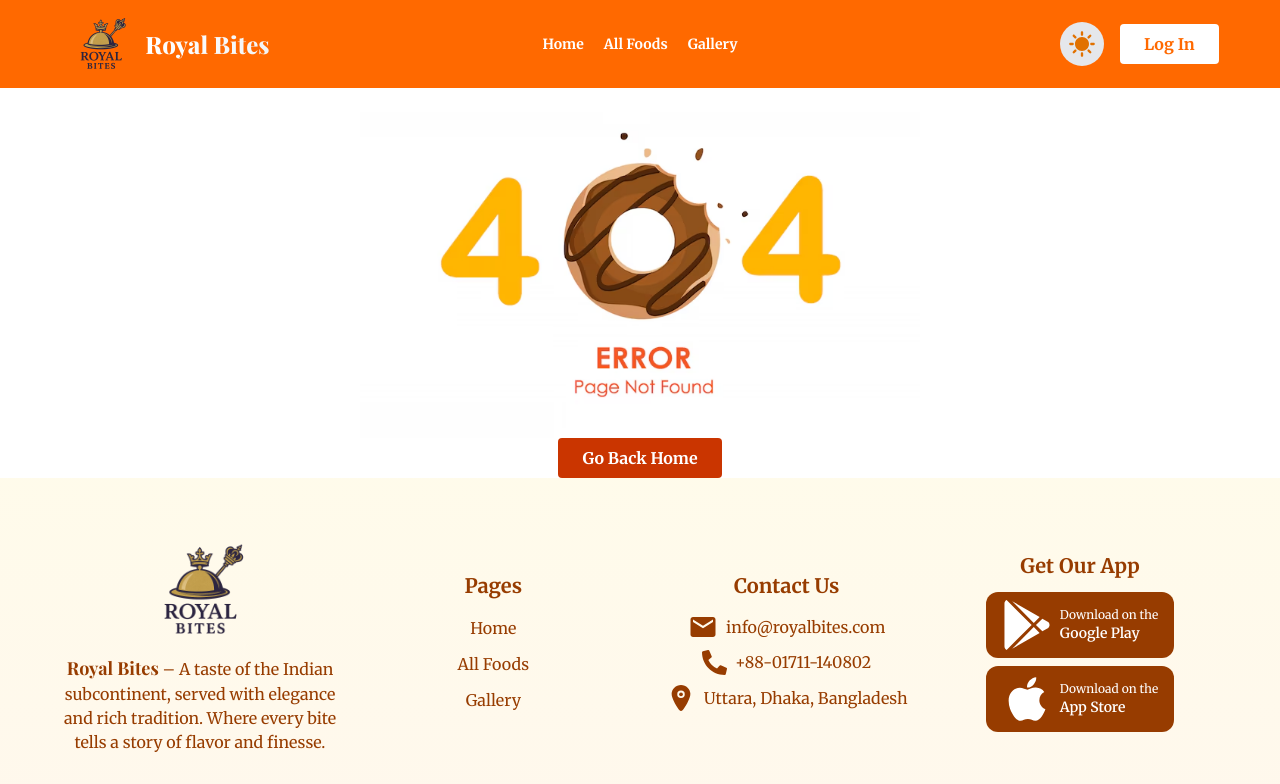
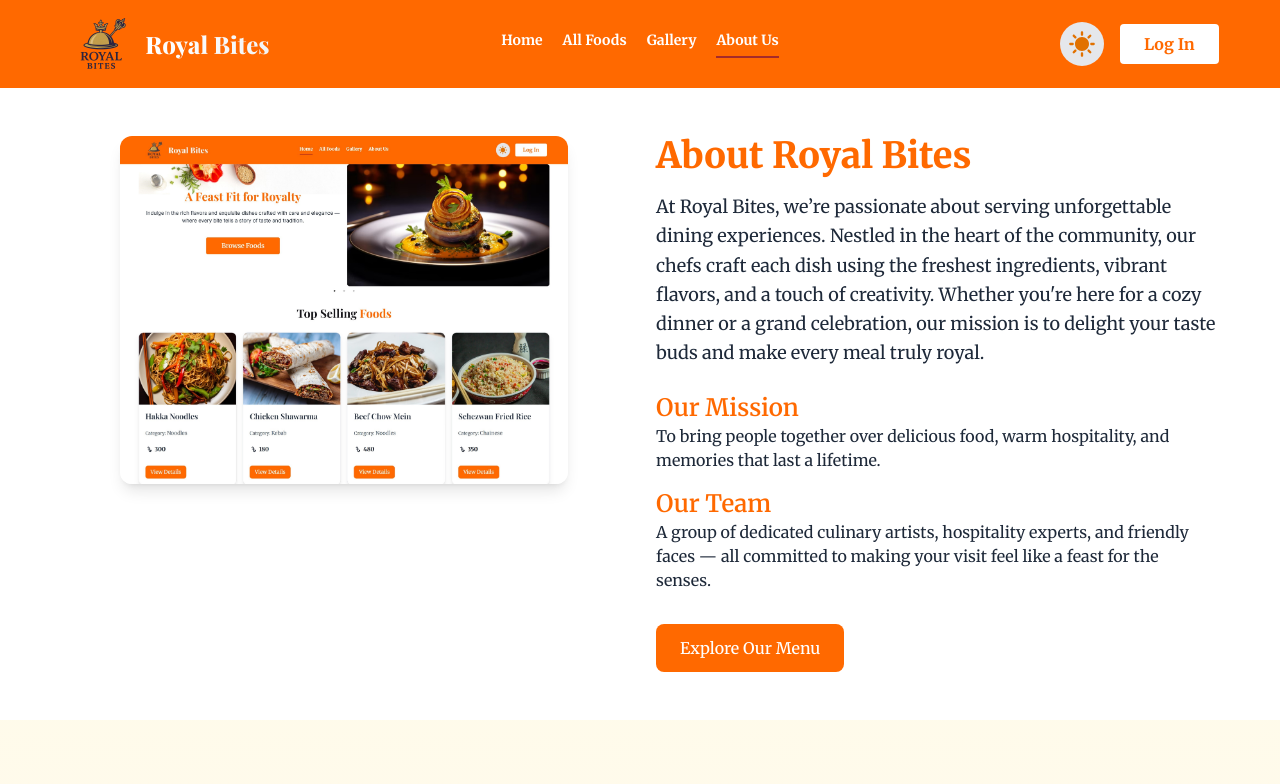
Before and after one commit to moktadir-mirul/royal-bites-client, a React (Vite) app: page /aboutUs in a window 1280 px wide. Shown: the top 784 px of the page. Built offline with nearby package versions, Linux system fonts and the light colour scheme; no server answers; a web font is replaced by a local one.

Commit message:
about us page added

```diff
--- a/src/App.jsx
+++ b/src/App.jsx
@@ -24,7 +24,7 @@ function App() {
         { duration: 1, easing: "ease-out" }
       );
     });
-    }, [])
+  }, []);
   return (
     <div className="min-h-screen flex flex-col justify-between">
       <div>
@@ -32,13 +32,13 @@ function App() {
           <NavBar></NavBar>
         </nav>
         <Outlet></Outlet>
+        <ToastContainer></ToastContainer>
       </div>
       <div>
         <footer ref={footRef}>
           <Footer></Footer>
         </footer>
       </div>
-      <ToastContainer></ToastContainer>
     </div>
   );
 }
--- a/src/Components/Banner/SlideOne.jsx
+++ b/src/Components/Banner/SlideOne.jsx
@@ -6,17 +6,17 @@ const SlideOne = () => {
     <div className="w-full dark:bg-gray-900">
       <div className="w-11/12 mx-auto lg:h-[380px] flex flex-col md:flex-row justify-between items-center ">
         <div className="dark:bg-[#828282] p-5 text-center space-y-5 w-full h-full bg-[url(./Images/slide-one-img-c.jpg)] bg-no-repeat bg-contain dark:bg-[url(./Images/slide-one-img-c-d.jpg)] flex flex-col items-center justify-center rounded-lg dark:text-gray-800">
-          <h1 className="play pt-10 md:pt-0 text-4xl font-bold text-amber-800 dark:text-amber-400">
+          <h1 className="play pt-10 md:pt-0 text-4xl font-bold text-orange-500 dark:text-gray-200">
             A Feast Fit for Royalty
           </h1>
-          <p className="inter text-amber-700 dark:text-amber-200">
+          <p className="inter text-gray-800 dark:text-gray-100">
             Indulge in the rich flavors and exquisite dishes crafted with care
             and elegance — where every bite tells a story of taste and
             tradition.
           </p>
           <div className="py-5 flex justify-center">
             <Link to={"/allFoods"}>
-              <button className="block max-w-sm px-12 py-3 text-center rounded-sm bg-orange-500 dark:bg-orange-800 text-white font-medium hover:bg-orange-800 dark:hover:bg-orange-600 duration-200 text-xl cursor-pointer">
+              <button className="block max-w-sm px-12 py-3 text-center rounded-sm bg-orange-500 dark:bg-orange-700 text-white font-medium hover:bg-orange-800 dark:hover:bg-orange-600 duration-200 text-xl cursor-pointer">
                 Browse Foods
               </button>
             </Link>
--- a/src/Components/Banner/SlideThree.jsx
+++ b/src/Components/Banner/SlideThree.jsx
@@ -7,16 +7,16 @@ const SlideThree = () => {
     <div className="w-full dark:bg-gray-900">
       <div className="w-11/12 mx-auto lg:h-[380px] flex flex-col md:flex-row justify-between items-center ">
         <div className="dark:bg-[#828282] p-5 text-center space-y-5 w-full h-full bg-[url(./Images/slide-one-img-c.jpg)] bg-no-repeat bg-contain dark:bg-[url(./Images/slide-one-img-c-d.jpg)] flex flex-col items-center justify-center rounded-lg dark:text-gray-800">
-          <h1 className="play pt-10 md:pt-0 text-4xl font-bold text-amber-800 dark:text-amber-400">
+          <h1 className="play pt-10 md:pt-0 text-4xl font-bold text-orange-500 dark:text-gray-200">
             Deliciousness Delivered to You
           </h1>
-          <p className="inter text-amber-700 dark:text-amber-200">
+          <p className="inter text-gray-800 dark:text-gray-100">
             Craving something royal? Order your favorite meals from Royal Bites
             and enjoy gourmet flavors at home — fresh, fast, and full of flavor.
           </p>
           <div className="py-5 flex justify-center">
             <Link to={"/allFoods"}>
-              <button className="block max-w-sm px-12 py-3 text-center rounded-sm bg-orange-500 dark:bg-orange-800 text-white font-medium hover:bg-orange-800 dark:hover:bg-orange-600 duration-200 text-xl cursor-pointer">
+              <button className="block max-w-sm px-12 py-3 text-center rounded-sm bg-orange-500 dark:bg-orange-700 text-white font-medium hover:bg-orange-800 dark:hover:bg-orange-600 duration-200 text-xl cursor-pointer">
                 Show All Foods
               </button>
             </Link>
--- a/src/Components/Banner/SlideTwo.jsx
+++ b/src/Components/Banner/SlideTwo.jsx
@@ -16,17 +16,17 @@ const SlideTwo = () => {
     <div className="w-full dark:bg-gray-900">
       <div className="w-11/12 mx-auto lg:h-[380px] flex flex-col md:flex-row justify-between items-center ">
         <div className="dark:bg-[#828282] p-5 text-center space-y-5 w-full h-full bg-[url(./Images/slide-one-img-c.jpg)] bg-no-repeat bg-contain dark:bg-[url(./Images/slide-one-img-c-d.jpg)] flex flex-col items-center justify-center rounded-lg dark:text-gray-800">
-          <h1 className="play pt-10 md:pt-0 text-4xl font-bold text-amber-800 dark:text-amber-400">
+          <h1 className="play pt-10 md:pt-0 text-4xl font-bold text-orange-500 dark:text-gray-200">
             Savor the Royal Experience
           </h1>
-          <p className="inter text-amber-700 dark:text-amber-200">
+          <p className="inter text-gray-800 dark:text-gray-100">
             At Royal Bites, we blend classic recipes with modern flair to
             deliver a dining experience that’s both comforting and
             unforgettable.
           </p>
           <div className="py-5 flex justify-center">
             <Link to={"/allFoods"}>
-              <button className="block max-w-sm px-12 py-3 text-center rounded-sm bg-orange-500 dark:bg-orange-800 text-white font-medium hover:bg-orange-800 dark:hover:bg-orange-600 duration-200 text-xl cursor-pointer">
+              <button className="block max-w-sm px-12 py-3 text-center rounded-sm bg-orange-500 dark:bg-orange-700 text-white font-medium hover:bg-orange-800 dark:hover:bg-orange-600 duration-200 text-xl cursor-pointer">
                 View Foods
               </button>
             </Link>
--- a/src/Components/NavBar/NavBar.jsx
+++ b/src/Components/NavBar/NavBar.jsx
@@ -23,6 +23,7 @@ const NavBar = () => {
       <NavLink to={"/"}>Home</NavLink>
       <NavLink to={"/allFoods"}>All Foods</NavLink>
       <NavLink to={"/gallery"}>Gallery</NavLink>
+      <NavLink to={"/aboutUs"}>About Us</NavLink>
     </>
   );
 
@@ -55,7 +56,7 @@ const NavBar = () => {
             </div>
             <ul
               tabIndex={0}
-              className="menu menu-sm dropdown-content bg-white border border-gray-400 dark:bg-gray-900 dark:text-gray-200 rounded-box z-1 mt-3 w-28 p-2 shadow flex flex-col items-start gap-3 font-bold"
+              className="menu menu-sm dropdown-content bg-white border border-gray-400 dark:bg-gray-900 dark:text-gray-100 rounded-box z-1 mt-3 w-28 p-2 shadow flex flex-col items-start gap-3 font-bold"
             >
               {pageLinks}
             </ul>
@@ -74,7 +75,7 @@ const NavBar = () => {
           </div>
         </div>
         <div className="navbar-center hidden lg:flex">
-          <ul className="menu menu-horizontal px-1 flex gap-5 font-bold text-white dark:text-gray-200">
+          <ul className="menu menu-horizontal px-1 flex gap-5 font-bold text-white dark:text-gray-100">
             {pageLinks}
           </ul>
         </div>
--- a/src/Components/TopSelling/TopSelling.jsx
+++ b/src/Components/TopSelling/TopSelling.jsx
@@ -28,12 +28,12 @@ const TopSelling = () => {
 
   return (
     <div className="w-full dark:bg-gray-900">
-      <h2 className="play text-3xl sm:text-4xl font-bold pt-10 text-center dark:text-white">
+      <h2 className="play text-3xl sm:text-4xl font-bold pt-16 text-center dark:text-white">
         Top Selling{" "}
         <span className="text-orange-500 dark:text-amber-500">Foods</span>
       </h2>
-      <div className="w-11/12 mx-auto py-10 grid grid-cols-1 md:grid-cols-2 lg:grid-cols-3 gap-5">
-        {sortedFoods.slice(0, 6).map((food) => (
+      <div className="w-11/12 mx-auto py-10 grid grid-cols-1 md:grid-cols-2 lg:grid-cols-4 gap-5">
+        {sortedFoods.slice(0, 8).map((food) => (
           <div
             key={food._id}
             className="rounded-2xl overflow-hidden shadow-lg bg-gradient-to-br from-slate-100 to-white dark:from-gray-800 dark:to-gray-700 duration-300 border border-gray-200 dark:border-gray-600"
@@ -48,7 +48,7 @@ const TopSelling = () => {
             </div>
 
             {/* Text Section */}
-            <div className="p-5 bg-white dark:bg-gray-700 space-y-2 flex flex-col items-center md:items-start">
+            <div className="p-5 bg-white dark:bg-gray-700 space-y-2 flex flex-col items-center md:items-start md:h-[250px] justify-between">
               <h2 className="text-2xl play font-semibold text-gray-800 dark:text-white">
                 {food.foodName}
               </h2>
--- /dev/null
+++ b/src/Pages/AboutUs/AboutUs.jsx
@@ -0,0 +1,94 @@
+import React from "react";
+import { Link } from "react-router";
+import royalImg from "../../Images/royal-bites2.jpeg";
+
+const AboutUs = () => {
+  return (
+    <section className="bg-white dark:bg-gray-900 text-gray-800 dark:text-gray-200 py-12 px-4">
+      <div className="max-w-6xl mx-auto grid md:grid-cols-2 gap-8 items-start">
+        {/* Image */}
+        <div className="flex justify-center">
+          <img
+            src={royalImg}
+            alt="Royal Bites Restaurant"
+            className="rounded-xl shadow-lg w-full max-w-md"
+          />
+        </div>
+
+        {/* Text Content */}
+        <div>
+          <h2 className="text-4xl font-extrabold text-orange-500 mb-4">
+            About Royal Bites
+          </h2>
+          <p className="text-lg mb-6 leading-relaxed">
+            At Royal Bites, we’re passionate about serving unforgettable dining
+            experiences. Nestled in the heart of the community, our chefs craft
+            each dish using the freshest ingredients, vibrant flavors, and a
+            touch of creativity. Whether you're here for a cozy dinner or a
+            grand celebration, our mission is to delight your taste buds and
+            make every meal truly royal.
+          </p>
+
+          <div className="space-y-4">
+            <div>
+              <h3 className="text-2xl font-semibold text-orange-500">
+                Our Mission
+              </h3>
+              <p>
+                To bring people together over delicious food, warm hospitality,
+                and memories that last a lifetime.
+              </p>
+            </div>
+            <div>
+              <h3 className="text-2xl font-semibold text-orange-500">
+                Our Team
+              </h3>
+              <p>
+                A group of dedicated culinary artists, hospitality experts, and
+                friendly faces — all committed to making your visit feel like a
+                feast for the senses.
+              </p>
+            </div>
+            {/* Owner */}
+            {/* <div>
+              <h3 className="text-2xl font-semibold text-orange-500">Owner</h3>
+              <p>
+                <strong>Mirul Moktadir Khan</strong> – A passionate entrepreneur
+                and food enthusiast, dedicated to crafting a top-tier dining
+                experience that blends flavor, ambiance, and service seamlessly.
+              </p>
+            </div>
+            <div>
+              <h3 className="text-2xl font-semibold text-orange-500">
+                Contact Information
+              </h3>
+              <p>
+                📍 Location: Uttara, Dhaka <br />
+                📞 Phone:{" "}
+                <a
+                  href="tel:+8801711140802"
+                  className="text-orange-500 hover:underline"
+                >
+                  +8801711140802
+                </a>
+                <br />
+                ✉️ Email:{" "}
+                <a href="#" className="text-orange-500 hover:underline">
+                  info@royalbites.com
+                </a>
+              </p>
+            </div> */}
+          </div>
+
+          <Link to={"/allFoods"}>
+            <button className="mt-8 inline-block px-6 py-3 bg-orange-500 text-white font-medium rounded-lg hover:bg-orange-600 transition-colors">
+              Explore Our Menu
+            </button>
+          </Link>
+        </div>
+      </div>
+    </section>
+  );
+};
+
+export default AboutUs;
--- a/src/Pages/AllFoods/AllFoods.jsx
+++ b/src/Pages/AllFoods/AllFoods.jsx
@@ -63,7 +63,7 @@ const AllFoods = () => {
       ) : (
         ""
       )}
-      <div className="w-11/12 mx-auto pt-2 pb-10 grid grid-cols-1 md:grid-cols-2 lg:grid-cols-3 gap-5">
+      <div className="w-11/12 mx-auto pt-2 pb-10 grid grid-cols-1 md:grid-cols-2 lg:grid-cols-4 gap-5">
         {foods.map((food) => (
           <div
             key={food._id}
@@ -79,7 +79,7 @@ const AllFoods = () => {
             </div>
 
             {/* Text Area */}
-            <div className="p-5 bg-white dark:bg-gray-700 space-y-3">
+            <div className="p-5 bg-white dark:bg-gray-700 flex flex-col justify-between md:h-[320px]">
               <h2 className="play text-2xl font-bold text-gray-800 dark:text-white">
                 {food.foodName}
               </h2>
--- a/src/Router/Router.jsx
+++ b/src/Router/Router.jsx
@@ -15,6 +15,7 @@ import MyFoods from "../Pages/MyFoods/MyFoods";
 import PrivateRoute from "../PrivateRoute/PrivateRoute";
 import MyOrders from "../Pages/MyOrders/MyOrders";
 import ForgetPass from "../Components/ForgetPass/ForgetPass";
+import AboutUs from "../Pages/AboutUs/AboutUs";
 
 
 export const router = createBrowserRouter([
@@ -23,6 +24,10 @@ export const router = createBrowserRouter([
     Component: App,
     children: [
       { index: true, Component: Home },
+      {
+        path: "/aboutUs",
+        Component: AboutUs,
+      },
       {
         path: "/login",
         Component: LogIn
```
Also changed, not shown: src/Images/royal-bites2.jpeg (added), 1 other file (tests, documents, lock files or other folders). Lines whose indentation alone changed are shown as unchanged.
